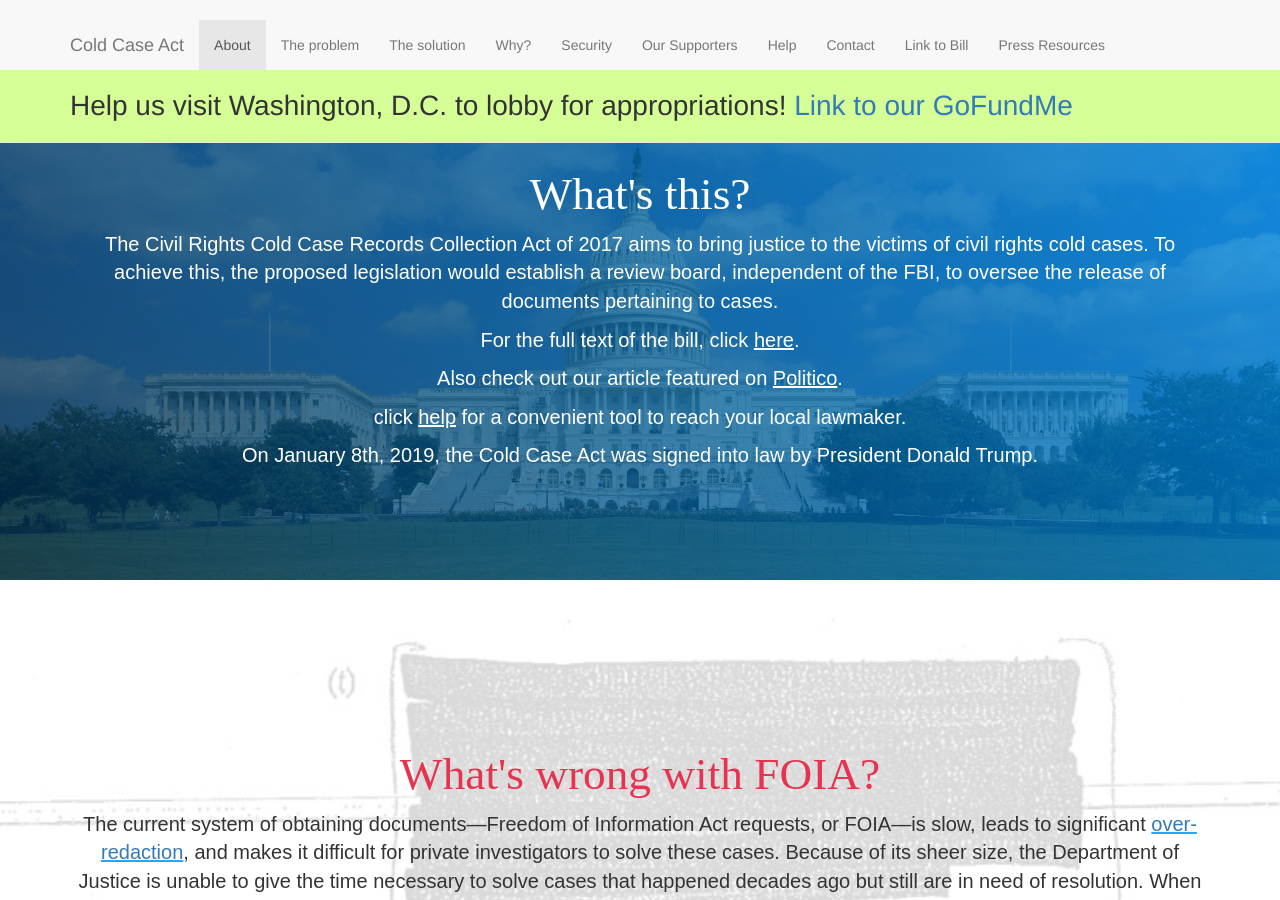
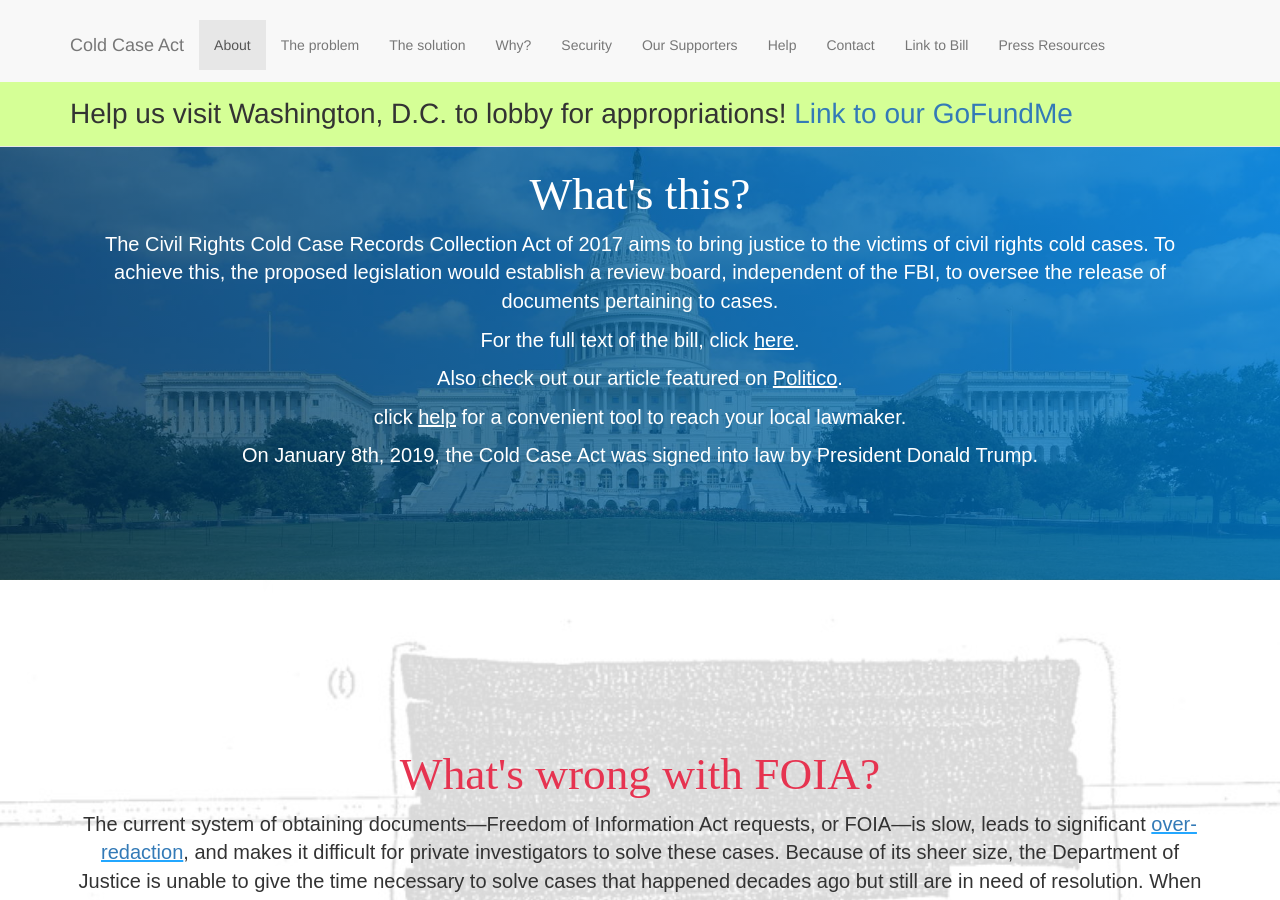
Before and after one commit to civilrightscoldcaseact/civilrightscoldcaseact.github.io, a Jekyll site: the page built from index.html, in a window 1280 px wide and 900 px high. Built offline with Jekyll 4.4.1, drawn with Linux system fonts in a browser that asks for light colours; comment, search, counter and statistics services are not loaded.

Commit message:
Ok we needed that margin

```diff
--- a/_includes/header.html
+++ b/_includes/header.html
@@ -38,6 +38,6 @@
           <!-- /.navbar-collapse -->
       </div>
       <!-- /.container -->
-      <div style="    background-color: #d5ff96;    font-size: 28px;    padding: 16px 0;"><div class="container" style="margin-left: auto; margin-right: auto">Help us visit Washington, D.C. to lobby for appropriations! <a href="https://www.gofundme.com/hightstown-high-school-washington-dc-trip" style="  ">Link to our GoFundMe</a></div></div>
+      <div style="    background-color: #d5ff96;    font-size: 28px;    padding: 12px 0; margin-top: 12px;"><div class="container" style="margin-left: auto; margin-right: auto">Help us visit Washington, D.C. to lobby for appropriations! <a href="https://www.gofundme.com/hightstown-high-school-washington-dc-trip" style="  ">Link to our GoFundMe</a></div></div>
   </nav>
 </header>
```
